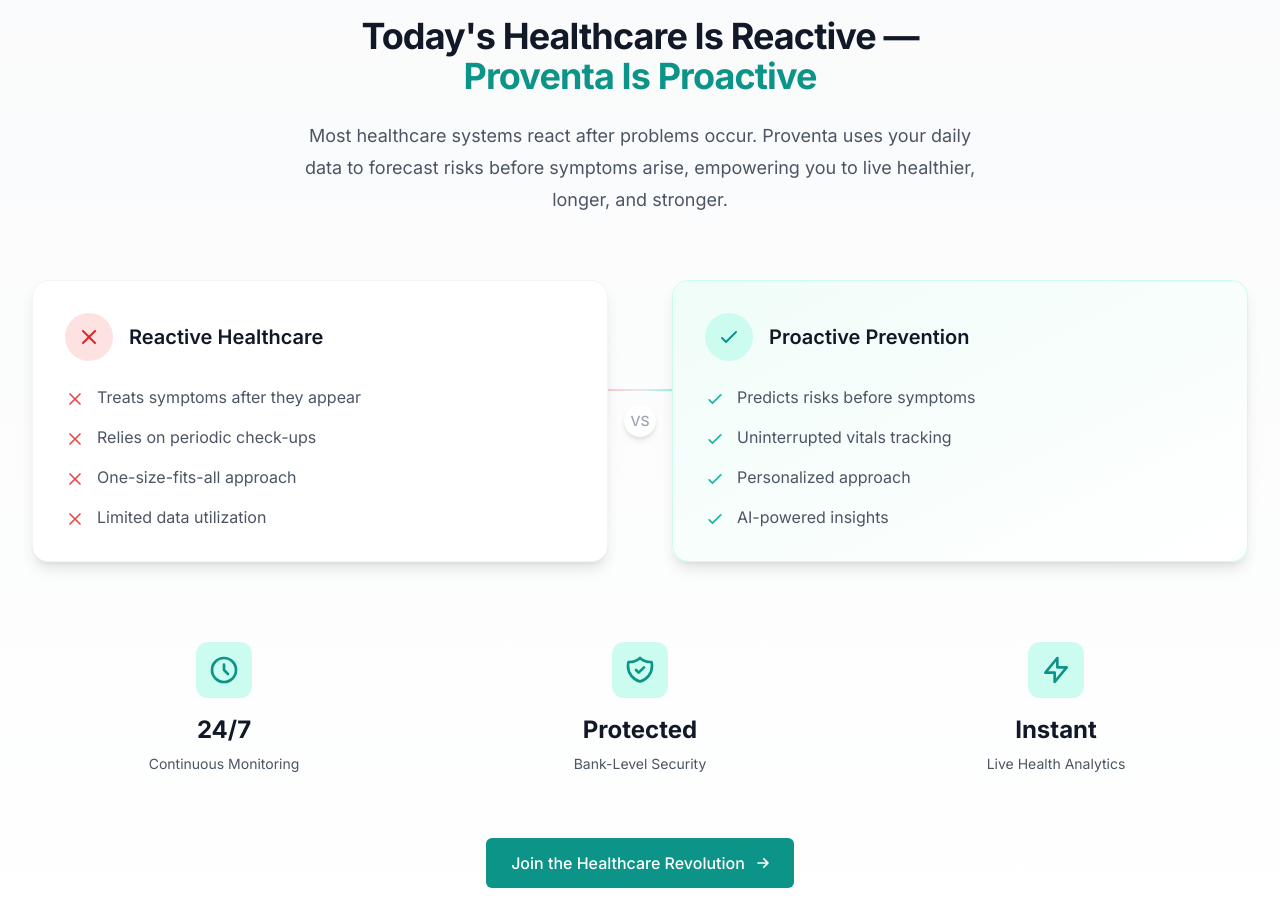
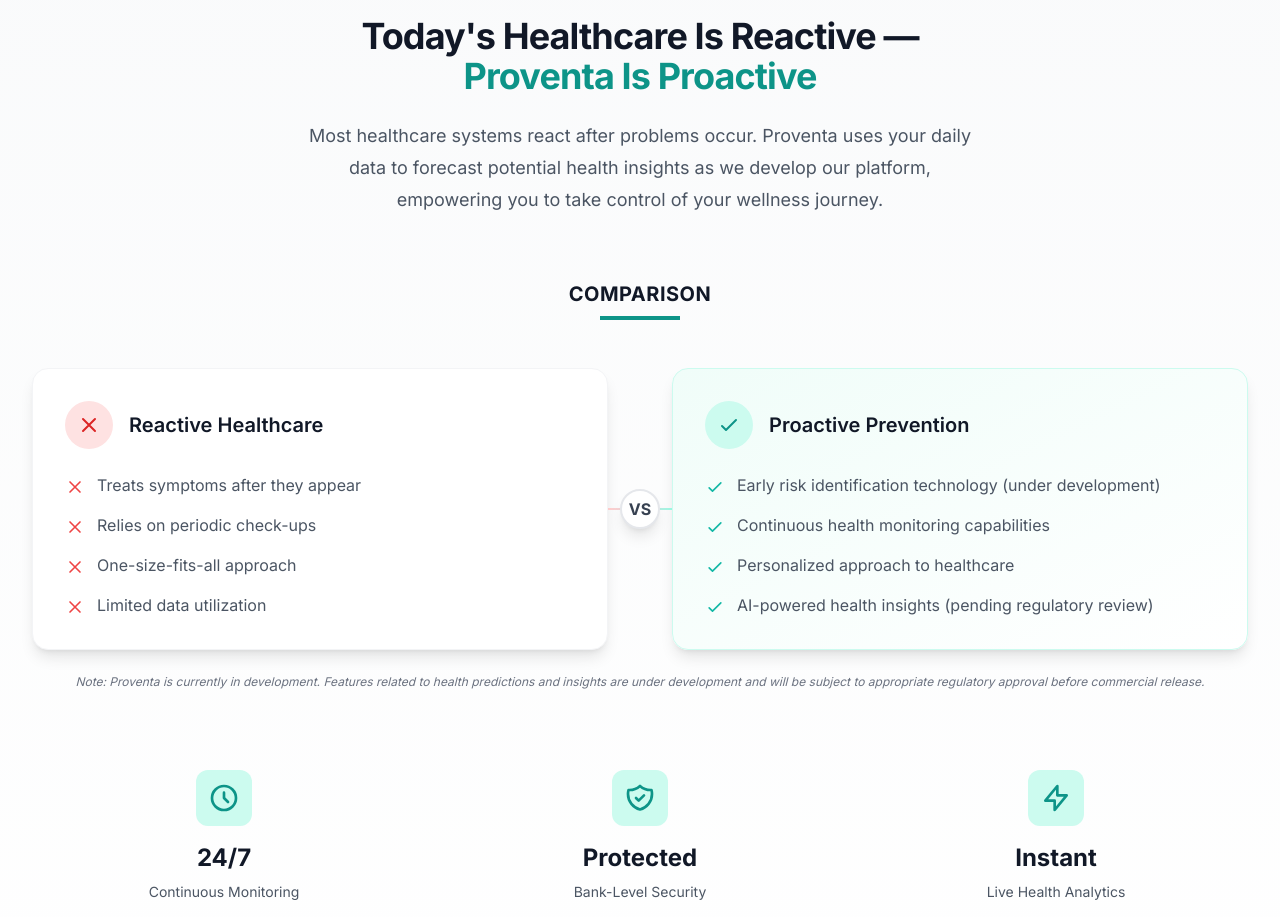
Before and after one commit to xGentuso/Aurava, a Next.js app in the folder Proventa-Landing/: page / in a window 1280 px wide. Shown: the part 1700-2617 px from the top of the page. Built offline with nearby package versions, Linux system fonts and the light colour scheme.

Commit message:
enhance: improve value proposition presentation and add regulatory disclaimers

```diff
--- a/Proventa-Landing/app/components/ComparisonSection.tsx
+++ b/Proventa-Landing/app/components/ComparisonSection.tsx
@@ -64,9 +64,20 @@
             transition={{ duration: 0.5, delay: 0.2 }}
             className="mt-6 text-lg leading-8 text-gray-600"
           >
-            Most healthcare systems react after problems occur. Proventa uses your daily data to forecast risks before symptoms arise, empowering you to live healthier, longer, and stronger.
+            Most healthcare systems react after problems occur. Proventa uses your daily data to forecast potential health insights as we develop our platform, empowering you to take control of your wellness journey.
           </motion.p>
         </div>
+
+        {/* Comparison Header */}
+        <motion.div
+          initial={{ opacity: 0, y: 20 }}
+          animate={{ opacity: 1, y: 0 }}
+          transition={{ duration: 0.5, delay: 0.3 }}
+          className="text-center mb-12"
+        >
+          <h3 className="text-xl font-bold text-gray-900 uppercase tracking-wide">Comparison</h3>
+          <div className="h-1 w-20 bg-primary-600 mx-auto mt-2"></div>
+        </motion.div>
 
         <motion.div
           variants={containerVariants}
@@ -75,10 +86,10 @@
           className="grid md:grid-cols-2 gap-8 lg:gap-16 relative"
         >
           {/* Connecting line between cards */}
-          <div className="absolute top-1/2 left-1/2 w-16 h-16 -translate-x-1/2 -translate-y-1/2 hidden md:block">
+          <div className="absolute top-1/2 left-1/2 w-16 h-16 -translate-x-1/2 -translate-y-1/2 hidden md:flex flex-col items-center justify-center z-10">
             <div className="w-full h-0.5 bg-gradient-to-r from-red-200 via-gray-200 to-primary-200"></div>
-            <div className="absolute top-1/2 left-1/2 -translate-x-1/2 -translate-y-1/2 w-8 h-8 rounded-full bg-white shadow-md flex items-center justify-center">
-              <span className="text-gray-400 text-sm font-medium">VS</span>
+            <div className="absolute top-1/2 left-1/2 -translate-x-1/2 -translate-y-1/2 w-10 h-10 rounded-full bg-white shadow-lg flex items-center justify-center border-2 border-gray-200">
+              <span className="text-gray-700 text-base font-bold">VS</span>
             </div>
           </div>
 
@@ -132,10 +143,10 @@
               </div>
               <ul className="space-y-4">
                 {[
-                  'Predicts risks before symptoms',
-                  'Uninterrupted vitals tracking',
-                  'Personalized approach',
-                  'AI-powered insights'
+                  'Early risk identification technology (under development)',
+                  'Continuous health monitoring capabilities',
+                  'Personalized approach to healthcare',
+                  'AI-powered health insights (pending regulatory review)'
                 ].map((point, index) => (
                   <li key={index} className="flex items-start gap-3 group/item">
                     <svg className="w-5 h-5 text-primary-500 mt-1 group-hover/item:scale-110 transition-transform duration-200" fill="none" viewBox="0 0 24 24" stroke="currentColor">
@@ -149,11 +160,23 @@
           </motion.div>
         </motion.div>
 
+        {/* Regulatory Disclosure */}
+        <motion.div
+          initial={{ opacity: 0, y: 20 }}
+          animate={{ opacity: 1, y: 0 }}
+          transition={{ duration: 0.5, delay: 0.4 }}
+          className="mt-6 text-center"
+        >
+          <p className="text-xs text-gray-500 italic">
+            Note: Proventa is currently in development. Features related to health predictions and insights are under development and will be subject to appropriate regulatory approval before commercial release.
+          </p>
+        </motion.div>
+
         {/* Statistics Section */}
         <motion.div
           initial={{ opacity: 0, y: 20 }}
           animate={{ opacity: 1, y: 0 }}
-          transition={{ duration: 0.5, delay: 0.4 }}
+          transition={{ duration: 0.5, delay: 0.5 }}
           className="mt-20 grid grid-cols-1 md:grid-cols-3 gap-8"
         >
           {[
```
